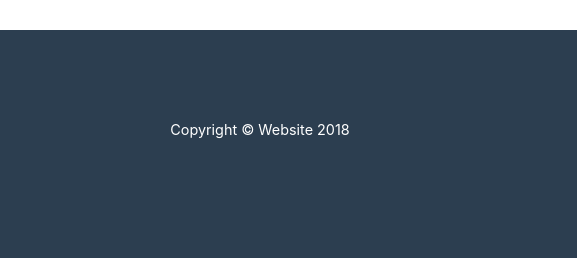
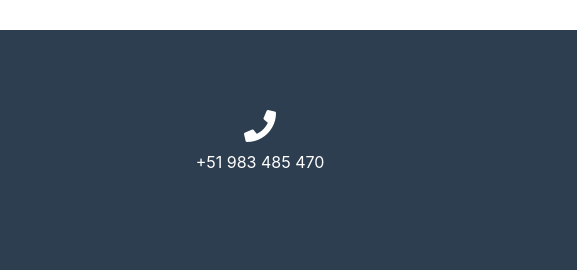
Before and after one commit to alexsandovalv/PelaoBurger, a website with bundled scripts: page index.html in a window 1280 px wide. Shown: the part 3817-4087 px from the top of the page, 0-577 px from the left. Built offline with nearby package versions, Linux system fonts and the light colour scheme.

Commit message:
Actualizando el telefono

```diff
--- a/index.html
+++ b/index.html
@@ -79,7 +79,8 @@
         <div class="col-lg-8 mx-auto text-center">
           <h2 class="section-heading text-white">Tenemos lo que necesitas.</h2>
           <hr class="light my-4">
-            <p class="text-faded mb-4"><i>Pelao Burger</i> te ofrece una carta de Hamburguesas con los mejores insumos en carnes peruanos procesadas de manera artesanal y elabora muchos de los insumos que utiliza, como las salsas, tortillas, entre otros. Tambien ofrecemos las deliciosas hamburguesas hechas con carne de alpaca; una de las carnes más sabrosas en nuestro país.</p>
+          <p class="text-faded mb-4"><i>Pelao Burger</i> te ofrece una carta de Hamburguesas con los mejores insumos en carnes peruanos procesadas de manera artesanal y elabora muchos de los insumos que utiliza, como las salsas, tortillas, entre
+            otros. Tambien ofrecemos las deliciosas hamburguesas hechas con carne de alpaca; una de las carnes más sabrosas en nuestro país.</p>
         </div>
       </div>
     </div>
@@ -292,8 +293,18 @@
   <footer class="footer text-center">
     <div class="container">
       <div class="row">
-          <div class="col-md-4">
-            <span class="copyright">Copyright © Website 2018</span>
+        <div class="col-md-4 ml-auto text-center">
+          <i class="fas fa-phone fa-2x mb-2 sr-contact-1"></i>
+          <p>+51 983 485 470</p>
+          <!--
+          <div class="row">
+            <div class="col-lg-6 ml-auto text-center">
+              <i class="fas fa-phone fa-3x mb-2 sr-contact-1"></i>
+              <p>+51 983 485 470</p>
+            </div>
+
+          </div>
+        -->
         </div>
         <div class="col-md-4">
           <ul class="list-inline">
```
Lines whose indentation alone changed are shown as unchanged.
